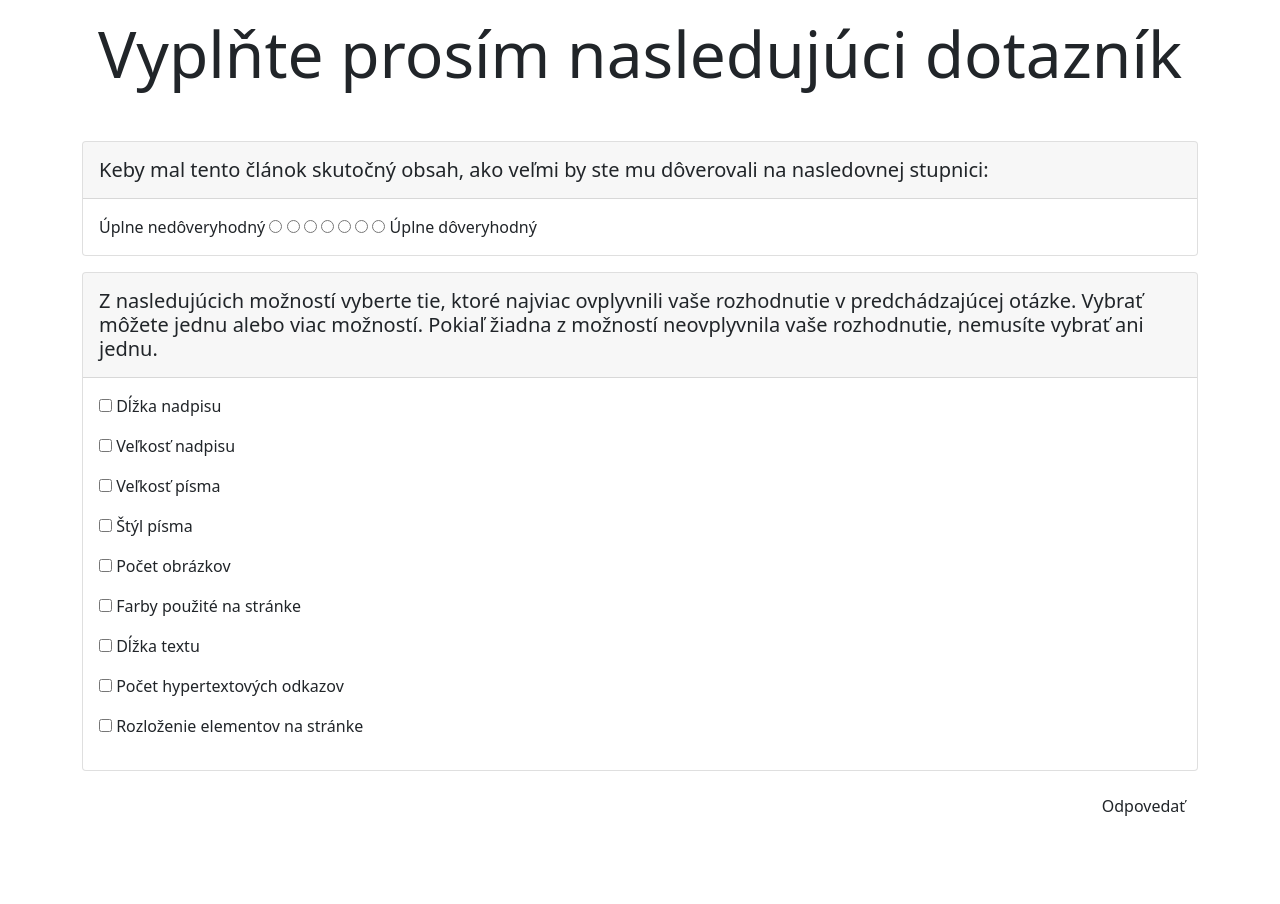
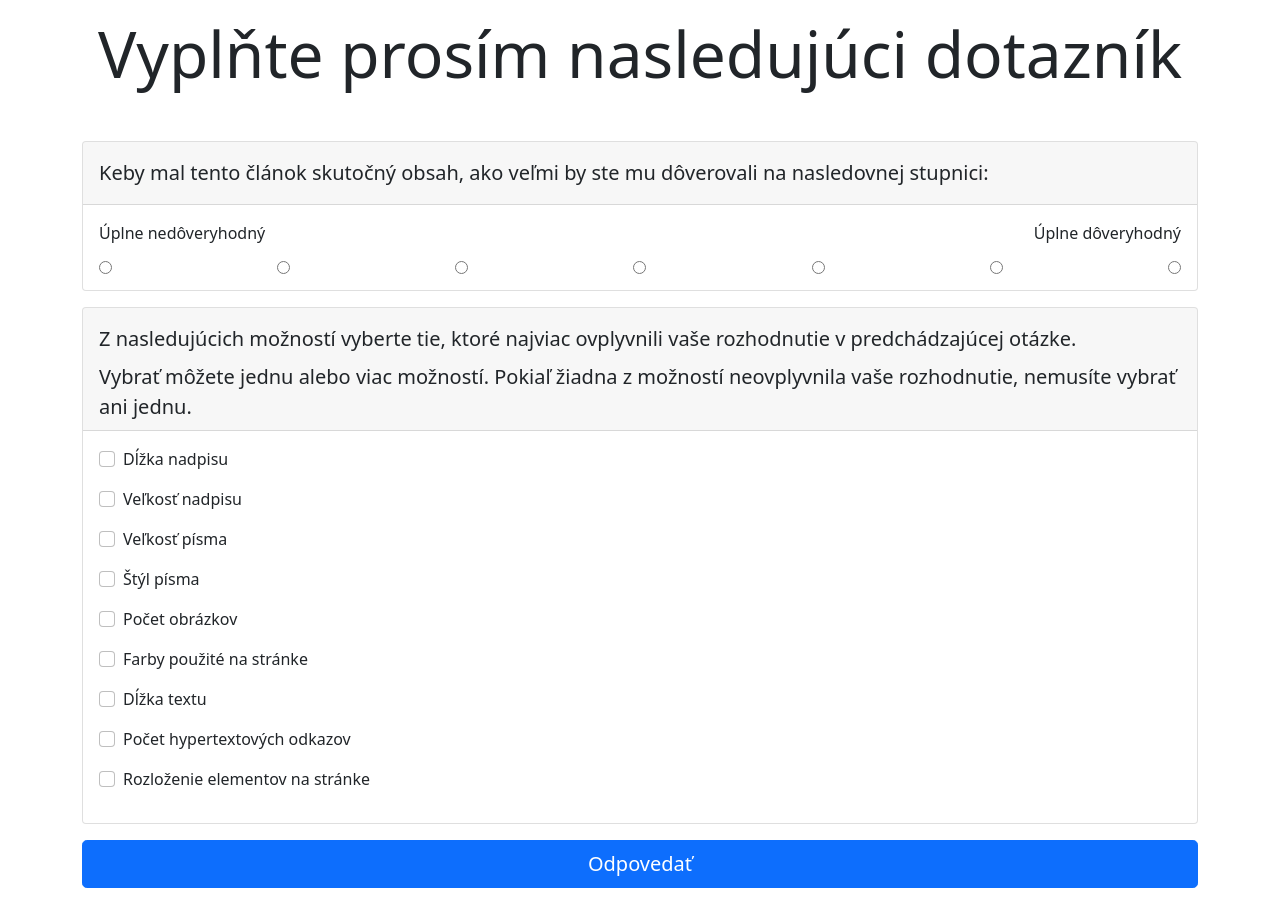
Before and after one commit to martinahanakova/page-generator, a Django app: page /page_generator/page_rating/ in a window 1280 px wide. Before the commit the page ends 816 px from the top, so only its background shows below. Run offline with Django 3.2, Linux system fonts and the light colour scheme.

Commit message:
finish css

```diff
--- a/mysite/page_generator/forms.py
+++ b/mysite/page_generator/forms.py
@@ -30,6 +30,15 @@ class PageRatingCreateForm(forms.ModelForm):
         exclude = ['page', ]
         widgets = {
             'credibility': forms.RadioSelect(attrs={'class': 'form-check-input'}),
+            'headline_length': forms.CheckboxInput(attrs={'class': 'form-check-input'}),
+            'headline_size': forms.CheckboxInput(attrs={'class': 'form-check-input'}),
+            'font_style': forms.CheckboxInput(attrs={'class': 'form-check-input'}),
+            'font_size': forms.CheckboxInput(attrs={'class': 'form-check-input'}),
+            'image_count': forms.CheckboxInput(attrs={'class': 'form-check-input'}),
+            'colors': forms.CheckboxInput(attrs={'class': 'form-check-input'}),
+            'text_length': forms.CheckboxInput(attrs={'class': 'form-check-input'}),
+            'hyperlink_count': forms.CheckboxInput(attrs={'class': 'form-check-input'}),
+            'page_layout': forms.CheckboxInput(attrs={'class': 'form-check-input'}),
         }
         labels = {
             'credibility': ('Dôveryhodnosť'),
--- a/mysite/page_generator/static/page_generator/style.css
+++ b/mysite/page_generator/static/page_generator/style.css
@@ -22,10 +22,10 @@ h1:first-letter {
 .font_size_1 p, li, a {
   font-size: 13pt;
 }
-.font_size_2 p {
+.font_size_2 p, li, a {
   font-size: 16pt;
 }
-.font_size_3 p {
+.font_size_3 p, li, a {
   font-size: 19pt;
 }
 
--- a/mysite/page_generator/templates/page_generator/page_rating.html
+++ b/mysite/page_generator/templates/page_generator/page_rating.html
@@ -14,42 +14,45 @@
 
       <div class="card mb-3">
         <div class="card-header">
-          <h5 class="card-title mb-2 mt-2">
+          <div class="lead card-title mb-2 mt-2">
             Keby mal tento článok skutočný obsah, ako veľmi by ste mu dôverovali na nasledovnej stupnici:
-          </h5>
+          </div>
         </div>
         <div class="card-body">
-          {% for value, text in form.credibility.field.choices %}
-            {% if value == -3 %}
-              <label for="radio_{{ radio.index }}" align="">{{ text }}</label>
-            {% endif %}
-            <input name="credibility" type="radio" id="radio_{{ value }}" value={{ value }}>
-            {% if value == 3 %}
-              <label for="radio_{{ radio.index }}" align="">{{ text }}</label>
-            {% endif %}
-          {% endfor %}
+          <div class="d-flex justify-content-between">
+            <span>Úplne nedôveryhodný</span>
+            <span>Úplne dôveryhodný</span>
+          </div>
+
+          <div class="d-flex justify-content-between mt-3">
+            {% for value, text in form.credibility.field.choices %}
+              <input name="credibility" type="radio" id="radio_{{ value }}" value={{ value }}>
+            {% endfor %}
+          </div>
         </div>
       </div>
 
       <div class="card mb-3">
         <div class="card-header">
-          <h5 class="card-title mb-2 mt-2">
+          <div class="lead card-title mb-2 mt-2">
             Z nasledujúcich možností vyberte tie, ktoré najviac ovplyvnili vaše rozhodnutie v predchádzajúcej otázke.
-        Vybrať môžete jednu alebo viac možností. Pokiaľ žiadna z možností neovplyvnila vaše rozhodnutie, nemusíte vybrať ani jednu.
-          </h5>
+          </div>
+          <div class="lead">
+            Vybrať môžete jednu alebo viac možností. Pokiaľ žiadna z možností neovplyvnila vaše rozhodnutie, nemusíte vybrať ani jednu.
+          </div>
         </div>
         <div class="card-body">
           {% for field in form.visible_fields %}
               {% if field.label != 'Dôveryhodnosť' and field.name != 'page' %}
-                <p>
+                <div class="form-check mb-3">
                   {{ field }}
-                  <label for="field.label">{{ field.label }}</label>
-                </p>
+                  <label class="form-check-label">{{ field.label }}</label>
+                </div>
               {% endif %}
           {% endfor %}
         </div>
       </div>
-    <input type="submit" class="btn btn-primray float-end" value="Odpovedať">
+      <input type="submit" class="btn btn-lg btn-primary w-100" value="Odpovedať">
     </form>
   </div>
 </body>
--- a/mysite/page_generator/templates/page_generator/questionaire.html
+++ b/mysite/page_generator/templates/page_generator/questionaire.html
@@ -13,7 +13,7 @@
     {% if field.label != 'Session id' %}
       <div class="card mb-3">
         <div class="card-header">
-          <h5 class="card-title mb-2 mt-2">{{ field.label }}</h5>
+          <div class="lead card-title mb-2 mt-2">{{ field.label }}</div>
         </div>
         <div class="card-body">
           {% for radio in field %}
@@ -35,5 +35,6 @@
     {% endif %}
   {% endfor %}
 
-  <input type="submit" class="btn btn-primary float-end w-100" value="Odpovedať">
+  <input type="submit" class="btn btn-lg btn-primary float-end w-100" value="Odpovedať">
+  </form>
 </div>
--- a/mysite/page_generator/templates/page_generator/start_page.html
+++ b/mysite/page_generator/templates/page_generator/start_page.html
@@ -9,7 +9,7 @@
 <body>
     <div class="container">
         <div class="jumbotron mt-3">
-          <h1 class="display-4">Expriment</h1>
+          <h1 class="display-4">Experiment</h1>
           <hr class="my-4">
           <p class="lead">Pre začatie experimentu stlačte nasledovné tlačidlo</p>
           <a class="btn btn-primary btn-lg w-100" href="/page_generator/page">Začať</a>
--- a/mysite/page_generator/views.py
+++ b/mysite/page_generator/views.py
@@ -64,7 +64,7 @@ class PageRatingView(generic.edit.CreateView):
 
     def get_success_url(self):
         # set to value number of rounds + 1
-        if self.request.session['round'] == 3:
+        if self.request.session['round'] == 6:
             return reverse('page_generator:link_page')
         else:
             return reverse('page_generator:page')
```
Also changed, not shown: mysite/page_generator/templates/page_generator/link_page.html (+16 -4 lines), mysite/page_generator/templates/page_generator/page.html (+7 -7 lines).
